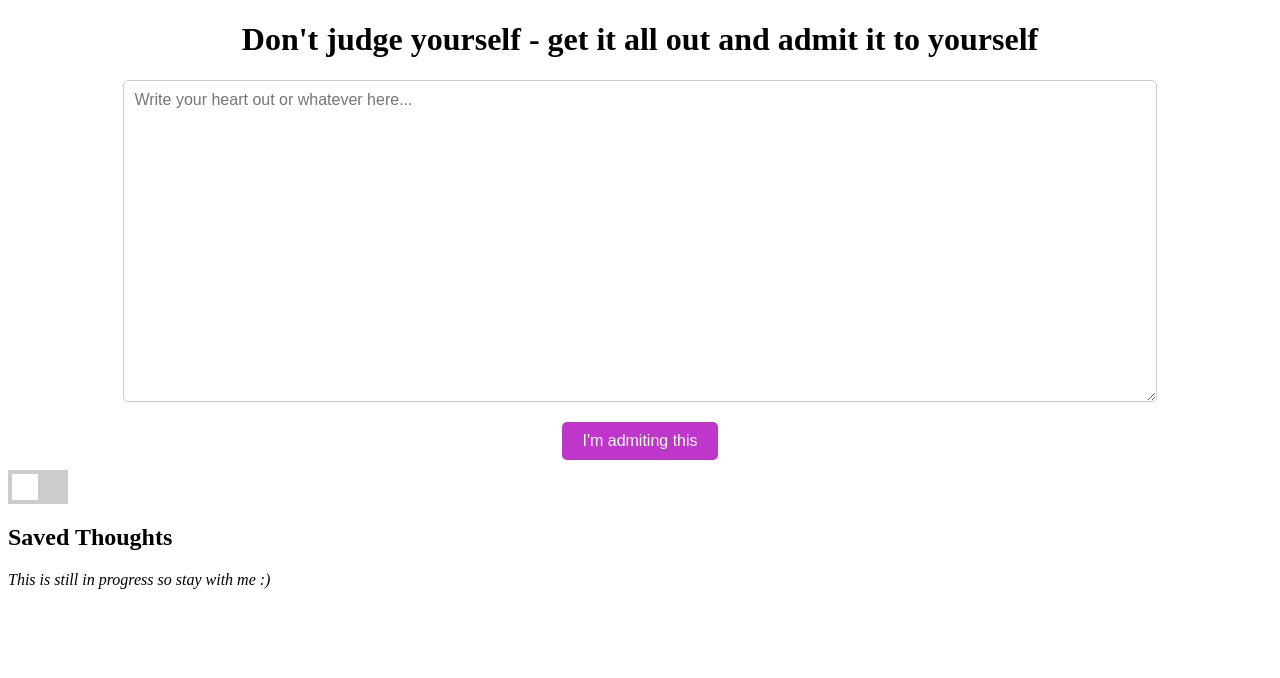
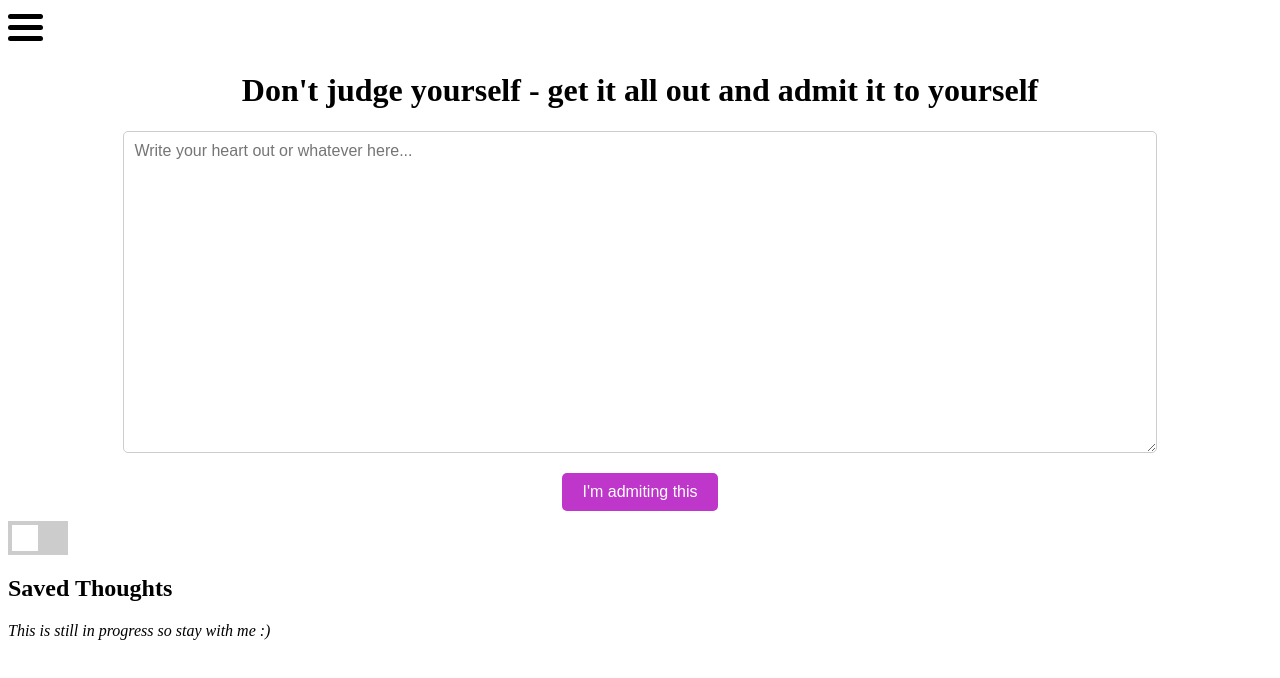
Before and after one commit to Tanasia649/GBU-app, a plain HTML site: page index.html in a window 1280 px wide. Drawn offline with Linux system fonts and the light colour scheme.

Commit message:
coming along ig..

```diff
--- a/index.html
+++ b/index.html
@@ -3,16 +3,21 @@
 <head>
     <meta charset="UTF-8">
     <meta name="viewport" content="width=device-width, initial-scale=1.0">
-    <title>GBU - The good, the bad, and the ugly</title>
+    <title>GBU - The good, bad, and ugly</title>
     <link rel="stylesheet" href="style.css">
-    <link rel="icon" type="image/png" sizes="32x32" href="pics/favicon_32x32.png">
-    <link rel="icon" type="image/png" sizes="16x16" href="pics/favicon_16x16.png">
+    <link rel="icon" href="pics/favicon.ico" type="image/x-icon">
+    <link rel="apple-touch-icon" sizes="180x180" href="pics/apple-touch-icon.png">
 </head>
 <body>
+    <div class="barContainer" onclick="barChange(this)">
+        <div class="bar1"></div>
+        <div class="bar2"></div>
+        <div class="bar3"></div>
+    </div>
+
     <header>
         <h1>Don't judge yourself - get it all out and admit it to yourself</h1>
     </header>
-
     <textarea id="secretes" placeholder="Write your heart out or whatever here..."></textarea>
     <button id="saveBtn" onclick="resetBox()">I'm admiting this</button>
     <label class="switch" >
@@ -30,6 +35,10 @@
         function resetBox(){
             document.getElementById("secretes").value = "";
         }
+
+        function barChange(x) {
+            x.classList.toggle("change");
+        }
     </script>
 </body>
 </html>
--- a/style.css
+++ b/style.css
@@ -1,6 +1,35 @@
 header {
     text-align: center;
     margin-top: 20px;
+}
+
+.barContainer{
+    display: inline-block;
+    cursor: pointer;
+}
+
+.bar1, .bar2, .bar3{
+    width: 35px;
+    height: 5px;
+    background-color: black;
+    margin: 6px 0;
+    border-radius: 5px;
+    transition: 0.4s
+}
+
+/* Rotate first bar */
+.change .bar1{
+    transform: translate(0, 11px) rotate(-45deg);
+}
+
+/* Fade out the second bar */
+.change .bar2{
+    opacity: 0;
+}
+
+/* Rotate last bar */
+.change .bar3{
+    transform: translate(0, -11px) rotate(45deg);
 }
 
 #secretes {
```
Also changed, not shown: pics/apple-touch-icon.png (added), pics/favicon.ico (added).
